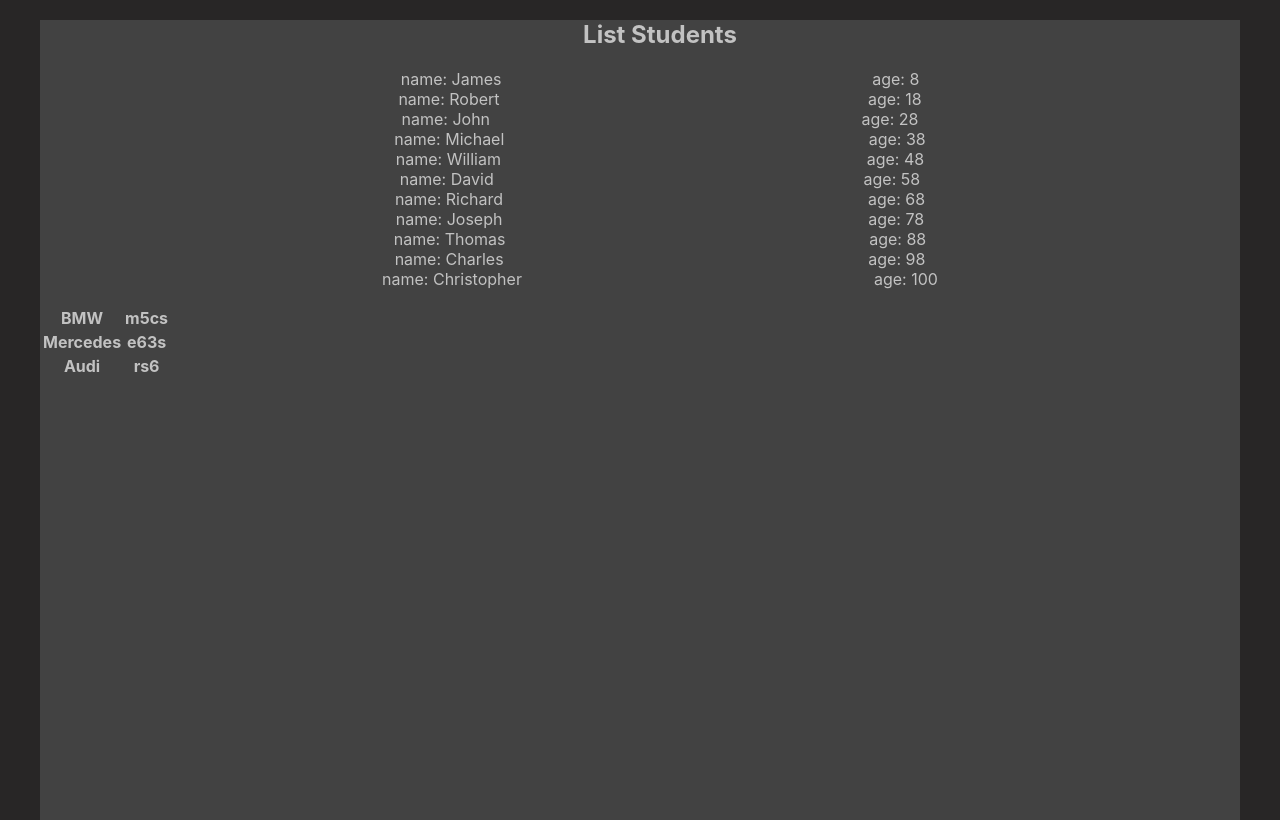
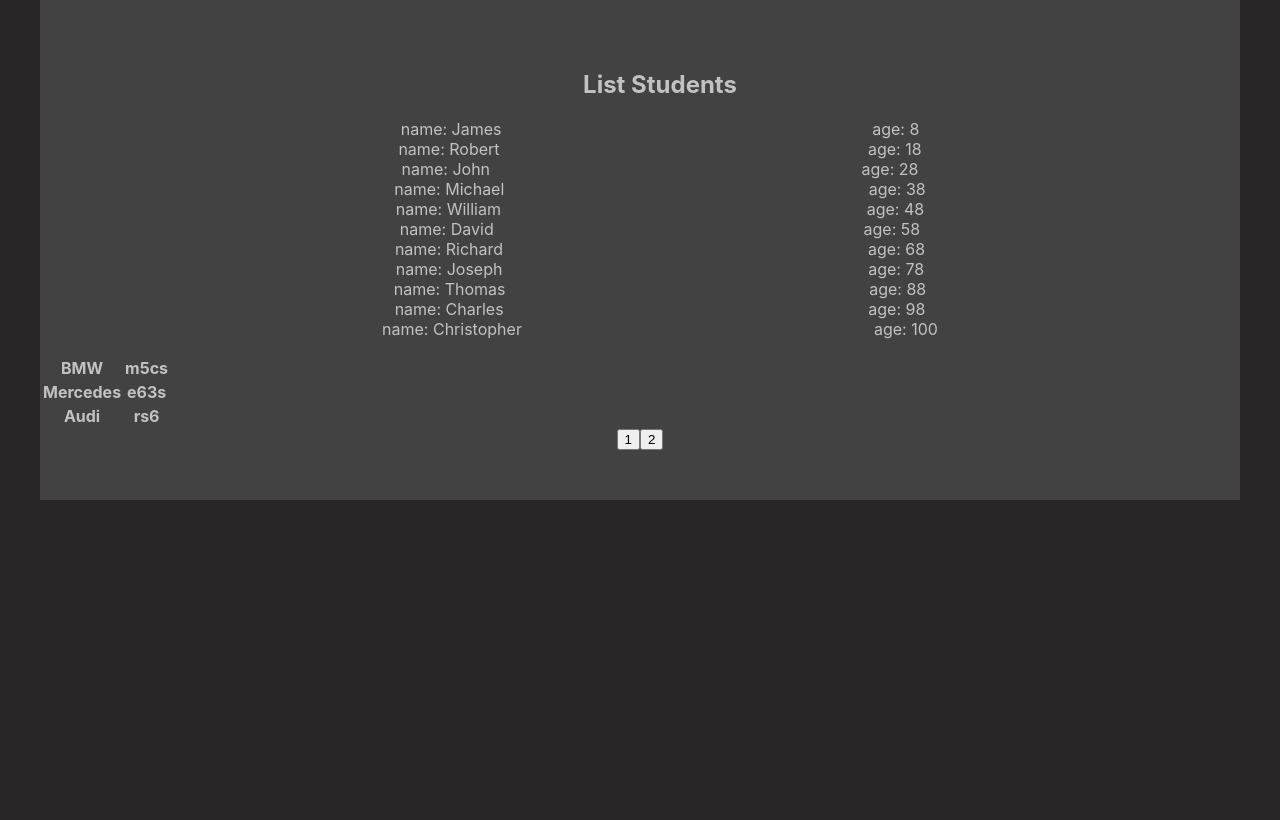
Before and after one commit to hadsome-Droid/MicroTasks, a React (Create React App) app: page / in a window 1280 px wide. Built offline with nearby package versions, Linux system fonts and the light colour scheme.

Commit message:
task with button part one complete

```diff
--- a/src/App.tsx
+++ b/src/App.tsx
@@ -1,6 +1,9 @@
 import React, {useState} from 'react';
 import './App.css';
 import {ListStudents} from "./components/liststudents/ListStudents";
+import {Button} from "./components/button/Button";
+import {Container} from "./components/Container";
+
 
 function App() {
     const [students, setStudents] = useState([
@@ -18,7 +21,13 @@ function App() {
         ]
     )
     return (
-        <ListStudents students={students}/>
+        <>
+            <Container>
+                <ListStudents students={students}/>
+                <Button />
+            </Container>
+
+        </>
     );
 }
 
--- /dev/null
+++ b/src/components/Container.ts
@@ -0,0 +1,13 @@
+import styled from "styled-components";
+
+export const Container = styled.div`
+  max-width: 1200px;
+  width: 100%;
+  margin: 0 auto;
+  padding: 50px 0;
+  background-color: #424242;
+  display: flex;
+  justify-content: center;
+  align-items: center;
+  flex-wrap: wrap;
+`
--- /dev/null
+++ b/src/components/button/Button.tsx
@@ -0,0 +1,36 @@
+import React from 'react';
+
+export const Button = () => {
+
+    // const setHey = (event:MouseEvent<HTMLButtonElement>) =>{
+    //     console.log('Hey NOOB!')
+    // }
+    //
+    // const setEvent = () =>{
+    //     console.log('Ты нажал туды!')
+    // }
+
+const onClickHandler = (name:string) => {
+    console.log(name)
+}
+
+const onClickShow = () =>{
+    console.log(100200)
+}
+
+const onShowNumber = (num:number)=>{
+    console.log(num)
+}
+
+    return (
+        <>
+            {/*<button onClick={()=>onClickHandler('rydi')}>*/}
+            {/*    Push Me!*/}
+            {/*</button>*/}
+            {/*<button onClick={(event)=>onClickHandler('bob')}>Жми Сюды!</button>*/}
+            <button onClick={onClickShow}>1</button>
+            <button onClick={()=>onShowNumber(200100)}>2</button>
+        </>
+
+    );
+};
--- a/src/components/liststudents/ListStudents.tsx
+++ b/src/components/liststudents/ListStudents.tsx
@@ -54,7 +54,7 @@ const listTopCars = topCars.map((t, index) =>{
 
 const StyledList = styled.div`
   width: 1200px;
-  height: 100vh;
+  height: 100%;
   margin: 0 auto;
   background-color: #424242;
   text-align: center;
```
Also changed, not shown: src/components/button/UniversalButton.tsx (added, +11 -0 lines).
